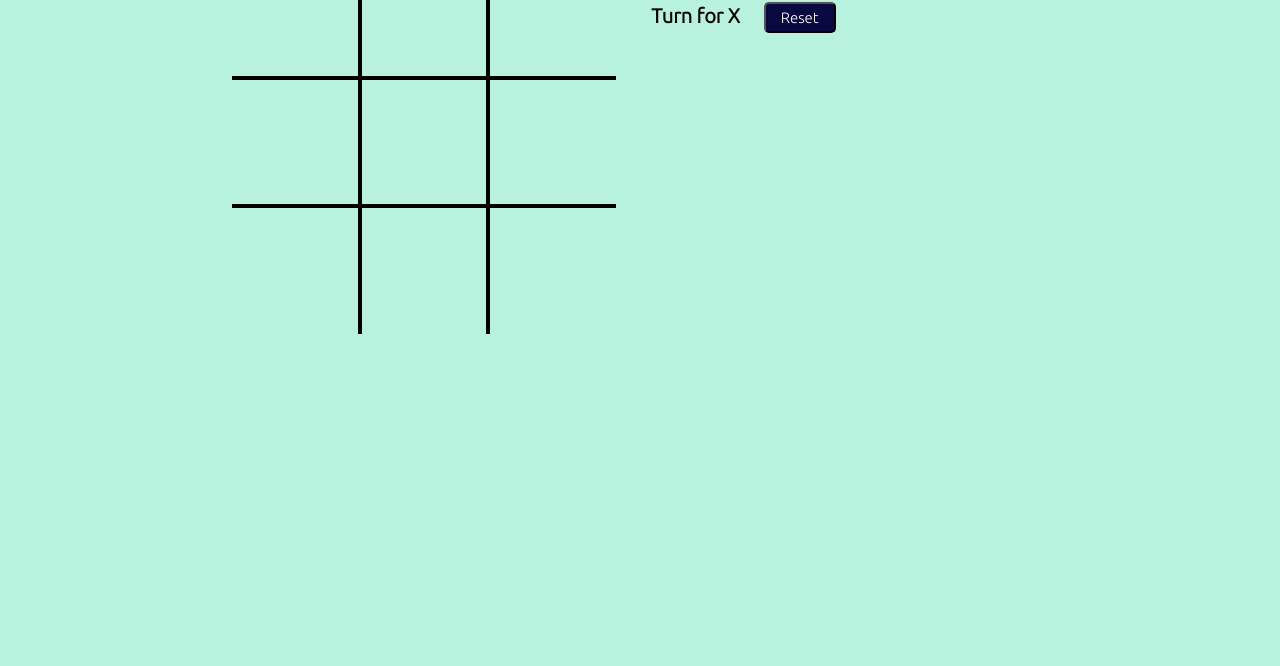
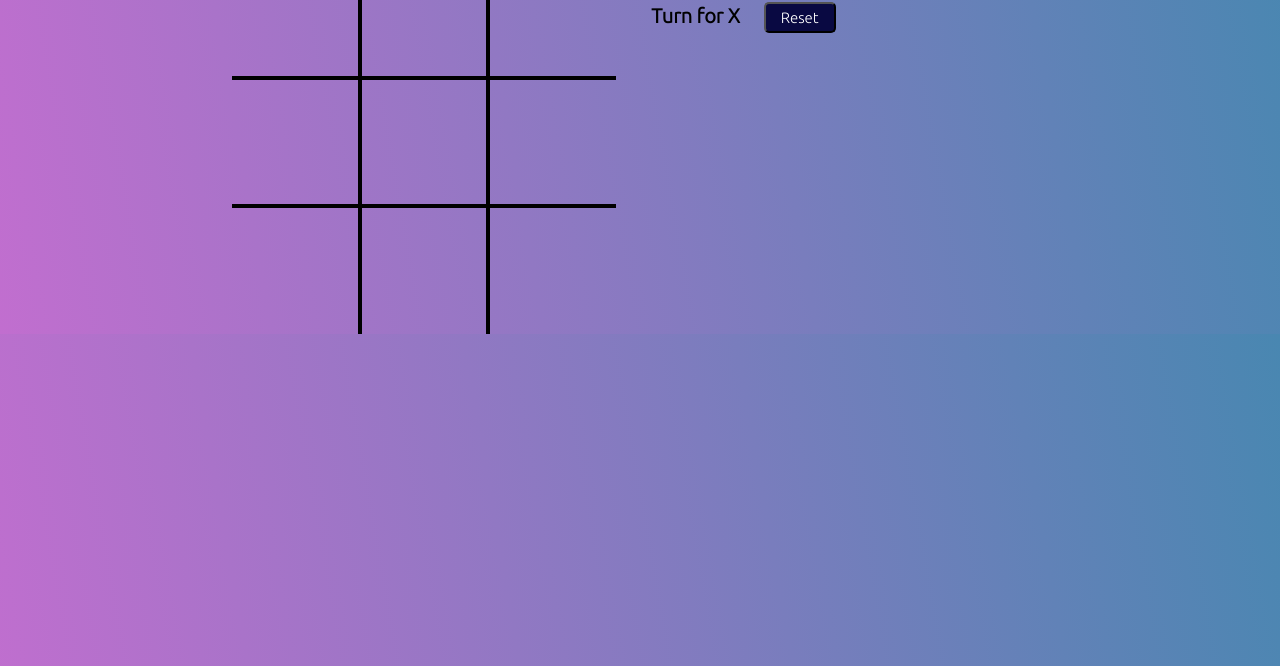
Before and after one commit to asadraiyan/Tic-Tac-Toe-Game, a plain HTML site: page index.html in a window 1280 px wide. Shown: the part 134-800 px from the top of the page. Drawn offline with Linux system fonts and the light colour scheme.

Commit message:
background color changed

```diff
--- a/style.css
+++ b/style.css
@@ -5,7 +5,8 @@
   box-sizing: border-box;
 }
 body{
-    background-color: rgb(184, 241, 222);
+    /* background-color: rgb(184, 241, 222); */
+    background-image: linear-gradient(260deg, #4987b1 0%, #c16ecf   100%);
 }
 nav {
   /* border: 2px solid red; */
```
